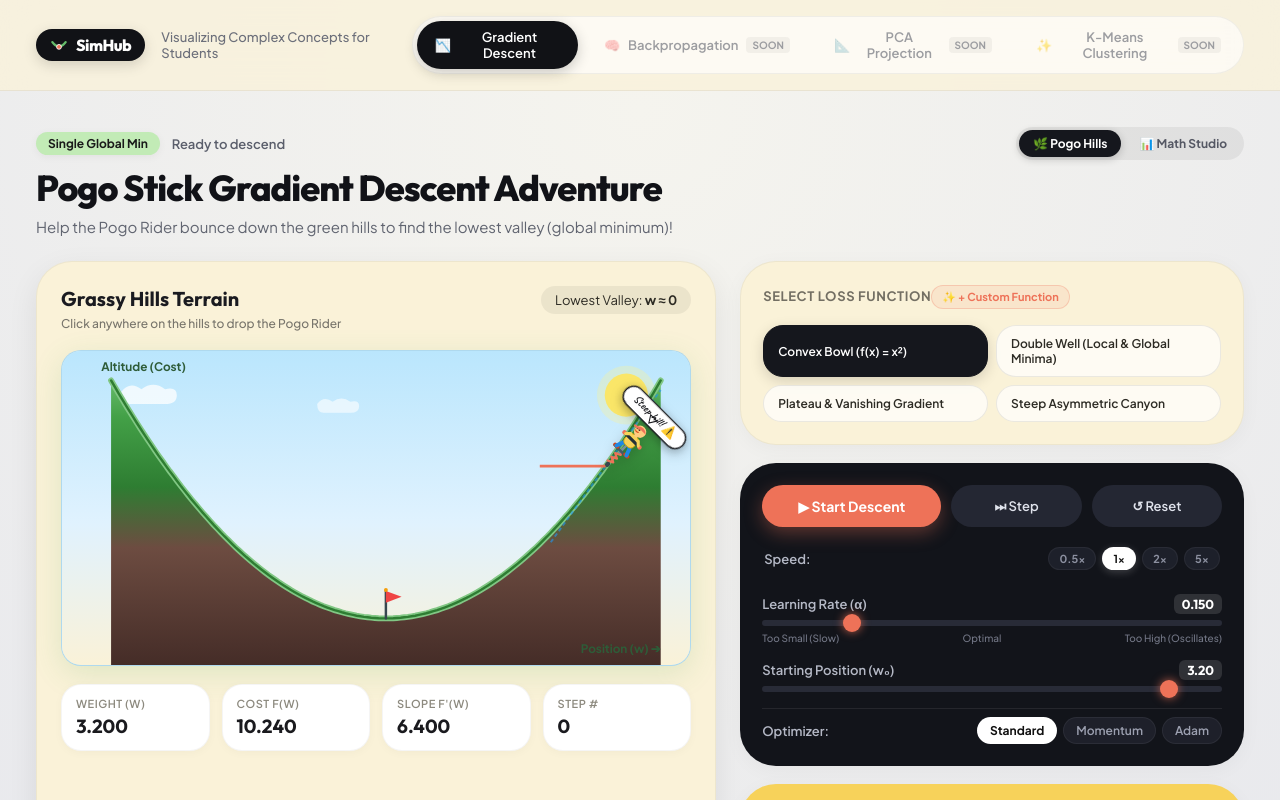
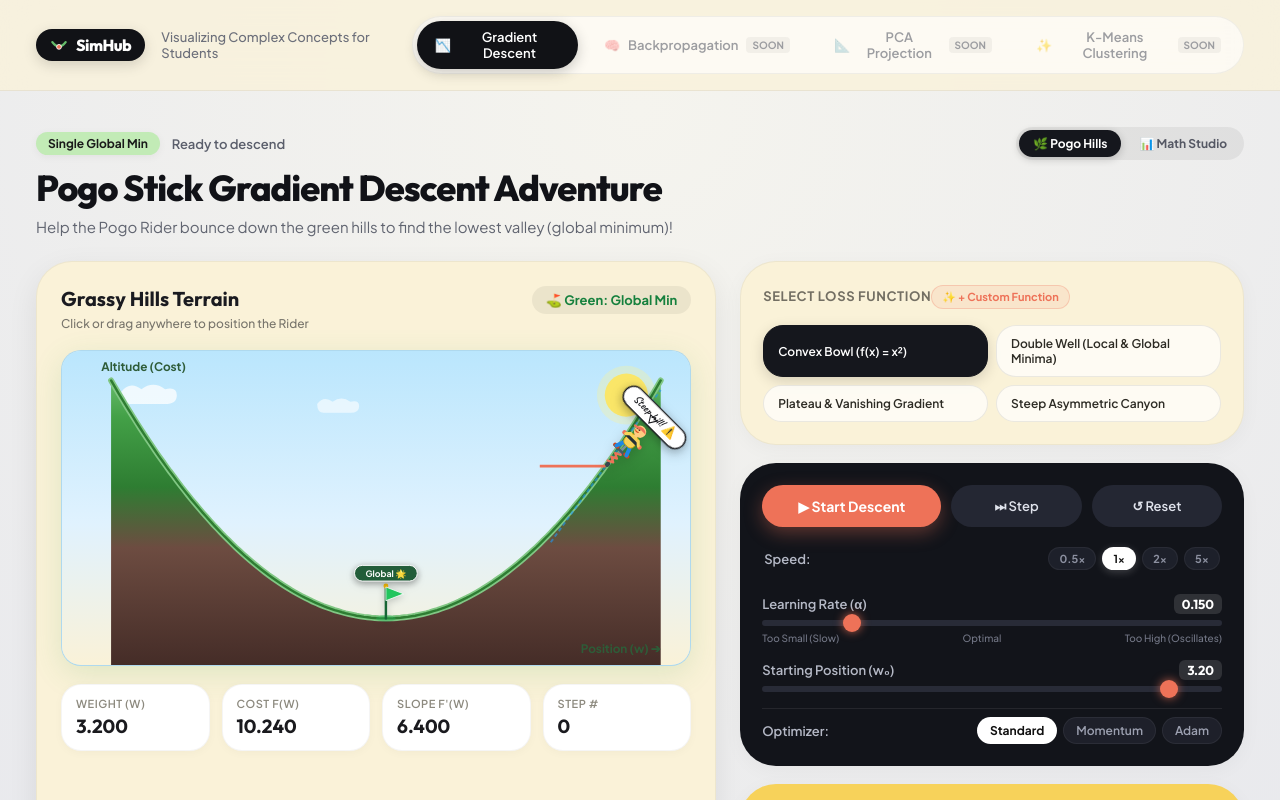
Before and after one commit to harshit-dev-on/SimHub-Set, a React (Create React App) app: page / in a window 1280 px wide. Shown: the top 800 px of the page. Built offline with nearby package versions, Linux system fonts and the light colour scheme; a web font is replaced by a local one.

Commit message:
flagged minimas

```diff
--- a/src/Simulations/Gradient Descent/GradientDescent.css
+++ b/src/Simulations/Gradient Descent/GradientDescent.css
@@ -130,6 +130,39 @@
   padding: 6px 14px;
   border-radius: var(--radius-full);
   color: #2D2B24;
+  display: flex;
+  align-items: center;
+  gap: 4px;
+}
+
+.global-flag-legend {
+  color: #15803D;
+  font-weight: 700;
+}
+
+.local-flag-legend {
+  color: #DC2626;
+  font-weight: 700;
+}
+
+/* Minima Flags SVG */
+.minima-flag-marker {
+  pointer-events: none;
+  filter: drop-shadow(0 2px 4px rgba(0, 0, 0, 0.2));
+}
+
+.global-flag-glow {
+  animation: pulseGlow 2.5s infinite ease-in-out;
+}
+
+.flag-label-group {
+  opacity: 0.92;
+  transition: opacity 0.2s ease, transform 0.2s ease;
+}
+
+.minima-flag-marker:hover .flag-label-group {
+  opacity: 1;
+  transform: translate(0, -45px);
 }
 
 /* SVG Plot Wrapper */
--- a/src/Simulations/Gradient Descent/GradientDescent.js
+++ b/src/Simulations/Gradient Descent/GradientDescent.js
@@ -1,6 +1,6 @@
 import React, { useState, useEffect, useRef, useCallback, useMemo } from 'react';
 import './GradientDescent.css';
-import { LOSS_FUNCTIONS, OPTIMIZERS } from './simulationMath';
+import { LOSS_FUNCTIONS, OPTIMIZERS, findFunctionMinima } from './simulationMath';
 import { compileMathExpression } from './mathParser';
 import CustomFunctionModal from './CustomFunctionModal';
 import PogoRider from './PogoRider';
@@ -211,6 +211,11 @@ export default function GradientDescent() {
   const safeFn = useMemo(() => currentFunc.fn || ((x) => x * x), [currentFunc]);
   const safeDeriv = useMemo(() => currentFunc.derivative || ((x) => 2 * x), [currentFunc]);
 
+  // Compute all local and global minima
+  const detectedMinima = useMemo(() => {
+    return findFunctionMinima(safeFn, safeDeriv, currentFunc.xMin, currentFunc.xMax);
+  }, [safeFn, safeDeriv, currentFunc.xMin, currentFunc.xMax]);
+
   const currentY = safeFn(currentX);
   const currentGrad = safeDeriv(currentX);
   const nextStepDelta = -learningRate * currentGrad;
@@ -371,11 +376,13 @@ export default function GradientDescent() {
               <h3 className="card-sec-title">
                 {visualMode === 'pogo' ? 'Grassy Hills Terrain' : 'Loss Landscape f(w)'}
               </h3>
-              <span className="card-instruction-hint">Click anywhere on the hills to drop the Pogo Rider</span>
+              <span className="card-instruction-hint">Click or drag anywhere to position the Rider</span>
             </div>
             <div className="optimum-indicator">
-              {visualMode === 'pogo' ? 'Lowest Valley: ' : 'Target Min: '}
-              <strong>w ≈ {currentFunc.optimum}</strong>
+              <span className="global-flag-legend">⛳ Green: Global Min</span>
+              {detectedMinima.some((m) => !m.isGlobal) && (
+                <span className="local-flag-legend"> • 🚩 Red: Local Min</span>
+              )}
             </div>
           </div>
 
@@ -473,14 +480,6 @@ export default function GradientDescent() {
                     strokeWidth="2.5"
                     strokeLinecap="round"
                   />
-                  {/* Goal Minima Flag 🚩 */}
-                  {currentFunc.optimum !== undefined && !isNaN(currentFunc.optimum) && (
-                    <g transform={`translate(${scaleX(currentFunc.optimum)}, ${scaleY(safeFn(currentFunc.optimum))})`}>
-                      <line x1="0" y1="0" x2="0" y2="-28" stroke="#37474F" strokeWidth="2.5" strokeLinecap="round" />
-                      <polygon points="0,-28 16,-22 0,-16" fill="#EF4444" />
-                      <circle cx="0" cy="-29" r="2" fill="#F59E0B" />
-                    </g>
-                  )}
                 </g>
               ) : (
                 <>
@@ -497,6 +496,63 @@ export default function GradientDescent() {
                   />
                 </>
               )}
+
+              {/* Flags at ALL Local and Global Minima */}
+              {detectedMinima.map((min, idx) => {
+                const posX = scaleX(min.x);
+                const posY = scaleY(min.y);
+                const isGlobal = min.isGlobal;
+                const flagColor = isGlobal ? '#22C55E' : '#EF4444'; // Green for global, Red for local
+                const poleColor = isGlobal ? '#166534' : '#37474F';
+                const tipColor = isGlobal ? '#EAB308' : '#94A3B8';
+
+                return (
+                  <g key={`flag-${idx}-${min.x}`} transform={`translate(${posX}, ${posY})`} className="minima-flag-marker">
+                    {/* Glowing base ring for global minimum */}
+                    {isGlobal && (
+                      <ellipse cx="0" cy="0" rx="10" ry="3.5" fill="#22C55E" opacity="0.3" className="global-flag-glow" />
+                    )}
+
+                    {/* Flagpole */}
+                    <line x1="0" y1="0" x2="0" y2="-32" stroke={poleColor} strokeWidth="2.5" strokeLinecap="round" />
+                    <circle cx="0" cy="-33" r="2.5" fill={tipColor} />
+
+                    {/* Flag Fabric (Green for Global, Red for Local) */}
+                    <polygon
+                      points="0,-32 18,-25 0,-18"
+                      fill={flagColor}
+                      stroke="#FFFFFF"
+                      strokeWidth="0.8"
+                    />
+
+                    {/* Mini Badge / Label over the flag */}
+                    <g transform="translate(0, -42)" className="flag-label-group">
+                      <rect
+                        x={isGlobal ? -32 : -28}
+                        y="-12"
+                        width={isGlobal ? 64 : 56}
+                        height="16"
+                        rx="8"
+                        fill={isGlobal ? '#14532D' : '#7F1D1D'}
+                        stroke="#FFFFFF"
+                        strokeWidth="1"
+                        filter="drop-shadow(0 2px 4px rgba(0,0,0,0.25))"
+                      />
+                      <text
+                        x="0"
+                        y="0"
+                        textAnchor="middle"
+                        fontFamily="var(--font-primary)"
+                        fontSize="9"
+                        fontWeight="700"
+                        fill="#FFFFFF"
+                      >
+                        {isGlobal ? 'Global 🌟' : 'Local ⚠️'}
+                      </text>
+                    </g>
+                  </g>
+                );
+              })}
 
               {/* Descent History Trajectory Line & Step Markers */}
               {history.length > 1 && (
--- a/src/Simulations/Gradient Descent/simulationMath.js
+++ b/src/Simulations/Gradient Descent/simulationMath.js
@@ -1,4 +1,108 @@
-// Mathematical functions and their analytical derivatives for Gradient Descent simulation
+// Mathematical functions, analytical derivatives, optimizers & critical points analysis
+
+/**
+ * Numerically finds all local and global minima of a function within [xMin, xMax]
+ * Returns array of { x, y, isGlobal, label }
+ */
+export function findFunctionMinima(fn, derivative, xMin = -4, xMax = 4, samples = 300) {
+  if (!fn) return [];
+
+  const safeFn = fn;
+  const safeDeriv = derivative || ((x) => {
+    const h = 1e-5;
+    return (safeFn(x + h) - safeFn(x - h)) / (2 * h);
+  });
+
+  const candidates = [];
+  const step = (xMax - xMin) / samples;
+
+  let prevX = xMin;
+  let prevGrad = safeDeriv(prevX);
+  let prevY = safeFn(prevX);
+
+  for (let i = 1; i <= samples; i++) {
+    const currX = xMin + i * step;
+    let currGrad = 0;
+    let currY = 0;
+    try {
+      currGrad = safeDeriv(currX);
+      currY = safeFn(currX);
+    } catch {
+      continue;
+    }
+
+    if (isNaN(currY) || !isFinite(currY)) continue;
+
+    // Detect derivative sign change from negative to positive (valley bottom)
+    const isSignChange = prevGrad < 0 && currGrad >= 0;
+    // Or discrete valley check
+    const isValleyBottom = i > 1 && prevY < safeFn(prevX - step) && prevY < currY;
+
+    if (isSignChange || isValleyBottom) {
+      // Refine with bisection / ternary search
+      let left = prevX - step;
+      let right = currX;
+      for (let iter = 0; iter < 18; iter++) {
+        const mid = (left + right) / 2;
+        const gMid = safeDeriv(mid);
+        if (gMid < 0) {
+          left = mid;
+        } else {
+          right = mid;
+        }
+      }
+      const refinedX = Number(((left + right) / 2).toFixed(3));
+      let refinedY = safeFn(refinedX);
+      if (!isNaN(refinedY) && isFinite(refinedY)) {
+        // Check if not already in candidates list
+        const isDuplicate = candidates.some((c) => Math.abs(c.x - refinedX) < 0.12);
+        if (!isDuplicate && refinedX >= xMin && refinedX <= xMax) {
+          candidates.push({
+            x: refinedX,
+            y: Number(refinedY.toFixed(3)),
+          });
+        }
+      }
+    }
+
+    prevX = currX;
+    prevGrad = currGrad;
+    prevY = currY;
+  }
+
+  // If no interior minimum was detected, search for lowest sampled point
+  if (candidates.length === 0) {
+    let minX = xMin;
+    let minY = Infinity;
+    for (let i = 0; i <= samples; i++) {
+      const testX = xMin + i * step;
+      const testY = safeFn(testX);
+      if (testY < minY) {
+        minY = testY;
+        minX = testX;
+      }
+    }
+    candidates.push({
+      x: Number(minX.toFixed(2)),
+      y: Number(minY.toFixed(2)),
+    });
+  }
+
+  // Identify the global minimum (lowest y value)
+  let lowestY = Infinity;
+  candidates.forEach((c) => {
+    if (c.y < lowestY) lowestY = c.y;
+  });
+
+  return candidates.map((c) => {
+    const isGlobal = Math.abs(c.y - lowestY) < 0.005;
+    return {
+      ...c,
+      isGlobal,
+      label: isGlobal ? 'Global Min 🌟' : 'Local Min ⚠️',
+    };
+  });
+}
 
 export const LOSS_FUNCTIONS = {
   quadratic: {
@@ -35,7 +139,7 @@ export const LOSS_FUNCTIONS = {
     derivative: (x) => 4 * Math.pow(x, 3) - 6 * x + 0.5,
     latex: 'f(x) = x^4 - 3x^2 + 0.5x',
     derivLatex: "f'(x) = 4x^3 - 6x + 0.5",
-    optimum: 1.16,
+    optimum: -1.3,
   },
   plateau: {
     id: 'plateau',
```
